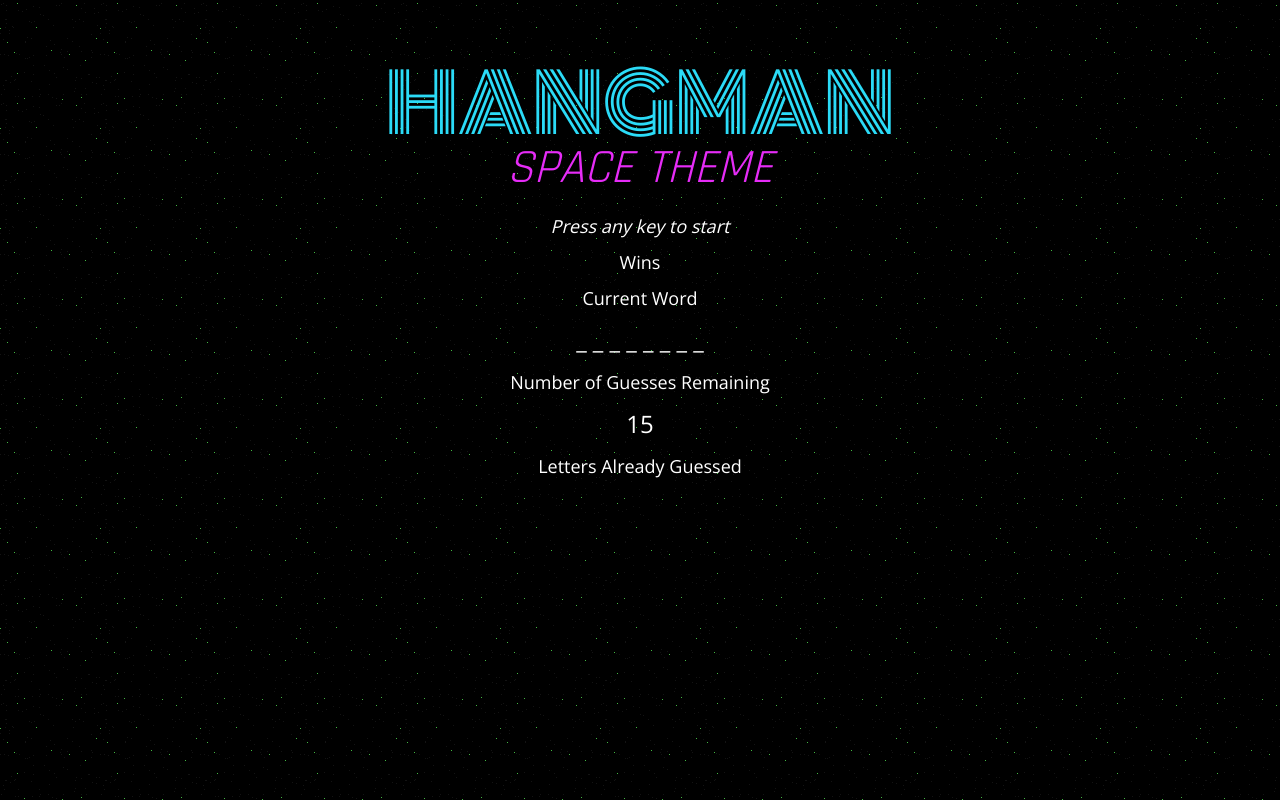
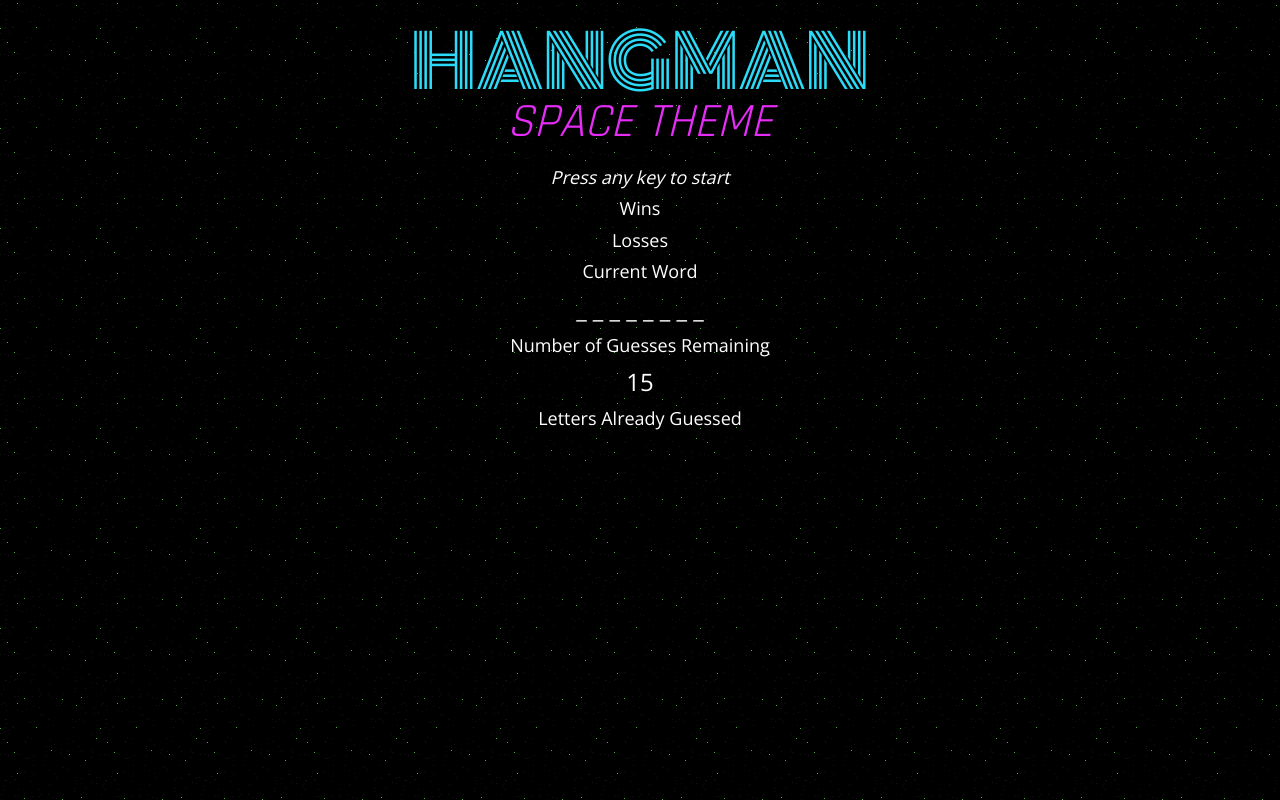
Before and after one commit to sloh03/Hangman-Game, a plain HTML site: page index.html in a window 1280 px wide. Drawn offline with nearby package versions, Linux system fonts and the light colour scheme.

Commit message:
Organized code

```diff
--- a/assets/css/style.css
+++ b/assets/css/style.css
@@ -1,20 +1,19 @@
-/********************
-GENERAL
-********************/
 
 body {
 	background-image: url('darkness/darkness.png');
 	color: #fff;
-		margin-top: 5%;
+	margin-top: 2%;
 }
 
+/* Hangman */
 h1 {
 	font-family: 'Monoton', cursive;
 	text-align: center;
-		font-size: 5em;
+	font-size: 4.5em;
 	color: #2bdbf7;
 }
 
+/* Space Theme */
 h2 {
 	text-align: center;
 	color: #e62cf7;
@@ -23,16 +22,20 @@ GENERAL
 	font-size: 3em;
 }
 
+/* Game area */
 .game {
 	font-family: 'Open Sans', sans-serif;
 	font-size: 1.5em;
-		line-height: 2;
+	line-height: 1.75;
 	text-align: center;
 }
+
+/* Instructions */
 #start {
 	font-style: italic;
 }
 
+/* Game area titles */
 h4 {
 	font-size: .75em;
 }
--- a/assets/javascript/game.js
+++ b/assets/javascript/game.js
@@ -12,8 +12,6 @@ var incorrectGuesses = [];
 
 var answerArray = [];
 var remainingLetters = [];
-
-var isMatch = null;
 
 var guessesRemaining = 15;
 var wins = 0;
@@ -84,7 +82,7 @@ document.onkeyup = function(event) {
 			correctGuesses.push(userGuess);
 			console.log("Correct guesses: " + correctGuesses);
 
-			// Convert '_' to letter -- NOT WORKING
+			// Convert '_' to letter
 			for (var j = 0; j < currentWord.length; j++) {
 				if (currentLetters[j] === userGuess) {
 					answerArray[j] = userGuess;
@@ -97,12 +95,16 @@ document.onkeyup = function(event) {
 		}
 	}
 	// RESTART ON WIN OR LOSS
+	// Add win and restart
 	if (remainingLetters === 0) {
 		wins++;
 		document.getElementById("wins").innerHTML = wins;
 		startUp();
 	}
+	// Add loss and restart
 	if (guessesRemaining === 0) {
+		losses++;
+		document.getElementById("losses").innerHTML = losses;
 		startUp();
 	}
 }
--- a/index.html
+++ b/index.html
@@ -23,37 +23,30 @@
     <title>Hangman Game</title>
 
   </head>
-
   <body onload="startUp()">
-
 	<h1>HANGMAN</h1>
 	<h2>SPACE THEME</h2>
+	<br>
+	<div>
+		<div class="game">
 
-	<br>
+			<h4 id = "start">Press any key to start</h4>
 
+		    <h4>Wins</h4>
+				<p id="wins"></p>
 
-	<div>
-
-		<div class="game">
-			<h4 id = "start">Press any key to start</h4>
-		    <h4>Wins</h4>
-		    	<p id="wins"></p>
+			<h4>Losses</h4>
+				<p id="losses"></p>
 
 		    <h4>Current Word</h4>
 				<p id="word-spaces"></p>
 
 		    <h4>Number of Guesses Remaining</h4>
-		    	<p id="guesses-remaining"></p>
+				<p id="guesses-remaining"></p>
 
 		    <h4>Letters Already Guessed</h4>
 		    	<p id="incorrect-guesses"></p>
 		</div>
 	</div>
-
-
   </body>
-
  </html>
-
- <!DOCTYPE html>
-<html lang="en-us">
```
Lines whose indentation alone changed are shown as unchanged.
